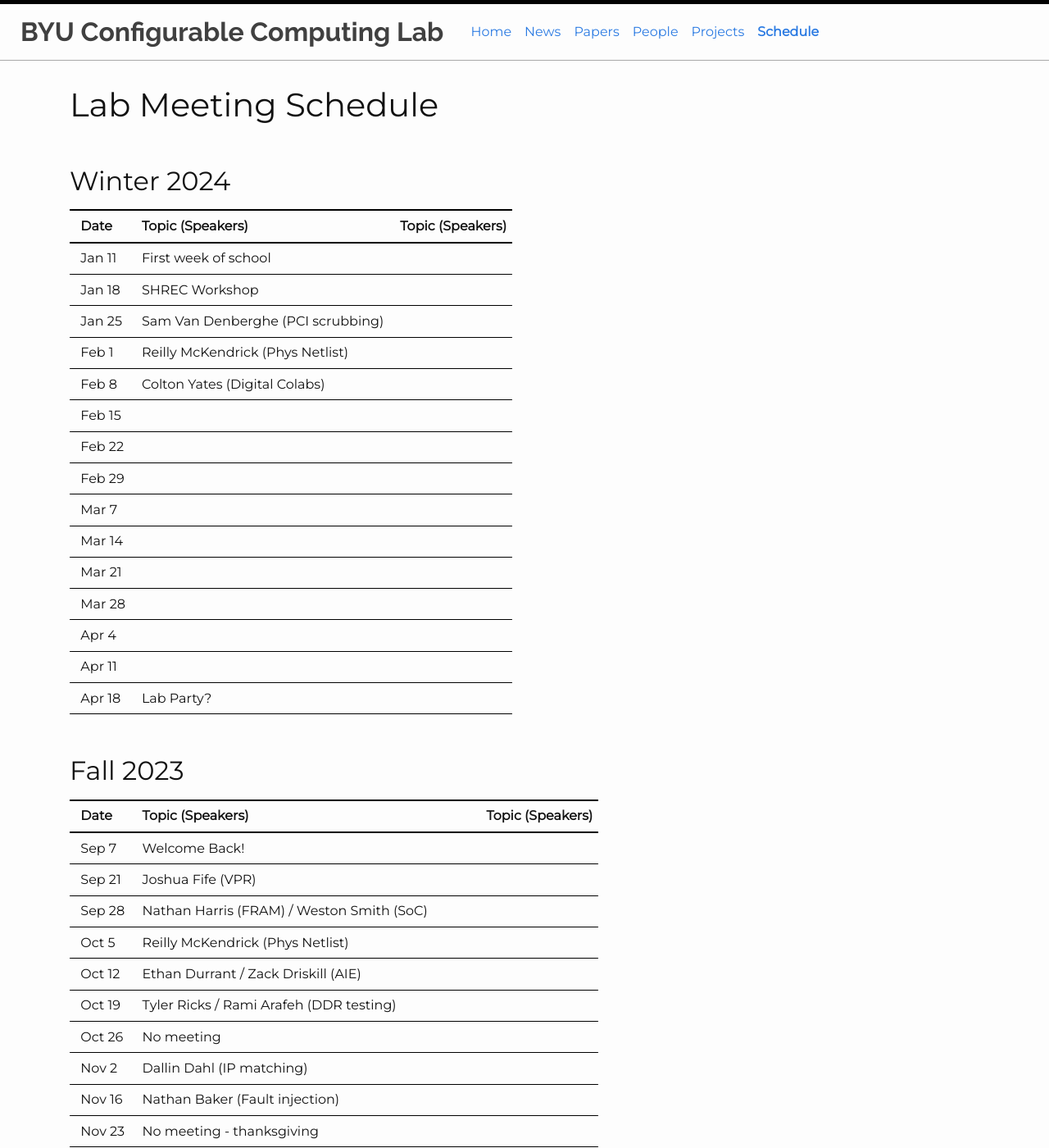
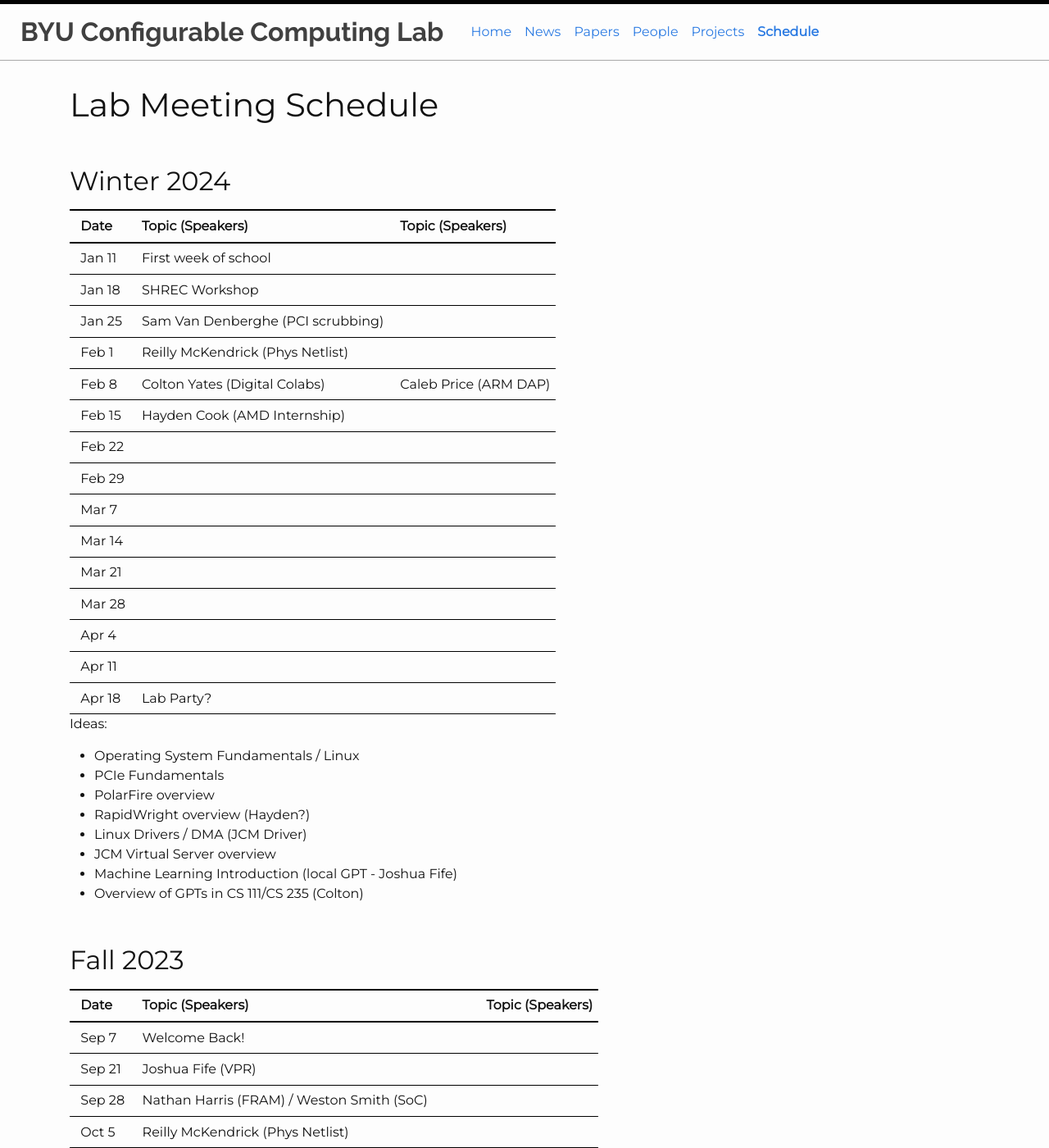
Before and after one commit to byuccl/byuccl.github.io, a Jekyll site: the page built from pages/schedule.md, in a window 1280 px wide and 1400 px high. Shown: the whole window at 82% size. Built offline with Jekyll 4.4.1, drawn with Linux system fonts in a browser that asks for light colours; nearby versions of some CDN libraries.

Commit message:
Updated schedule

```diff
--- a/pages/schedule.md
+++ b/pages/schedule.md
@@ -13,8 +13,8 @@ title: Schedule
 |Jan 18     | SHREC Workshop                                |                           |
 |Jan 25     | Sam Van Denberghe (PCI scrubbing)             |                           |
 |Feb 1      | Reilly McKendrick (Phys Netlist)              |                           |
-|Feb 8      | Colton Yates (Digital Colabs)                 |                           |
-|Feb 15     |                                               |                           |
+|Feb 8      | Colton Yates (Digital Colabs)                 |  Caleb Price (ARM DAP)    |
+|Feb 15     | Hayden Cook (AMD Internship)                  |                           |
 |Feb 22     |                                               |                           |
 |Feb 29     |                                               |                           |
 |Mar 7      |                                               |                           |
@@ -25,6 +25,15 @@ title: Schedule
 |Apr 11     |                                               |                           |
 |Apr 18     | Lab Party?                                    |                           |
 
+Ideas:
+* Operating System Fundamentals / Linux
+* PCIe Fundamentals
+* PolarFire overview
+* RapidWright overview (Hayden?)
+* Linux Drivers / DMA (JCM Driver)
+* JCM Virtual Server overview
+* Machine Learning Introduction (local GPT - Joshua Fife)
+* Overview of GPTs in CS 111/CS 235 (Colton)
 
 ## Fall 2023
 
```
